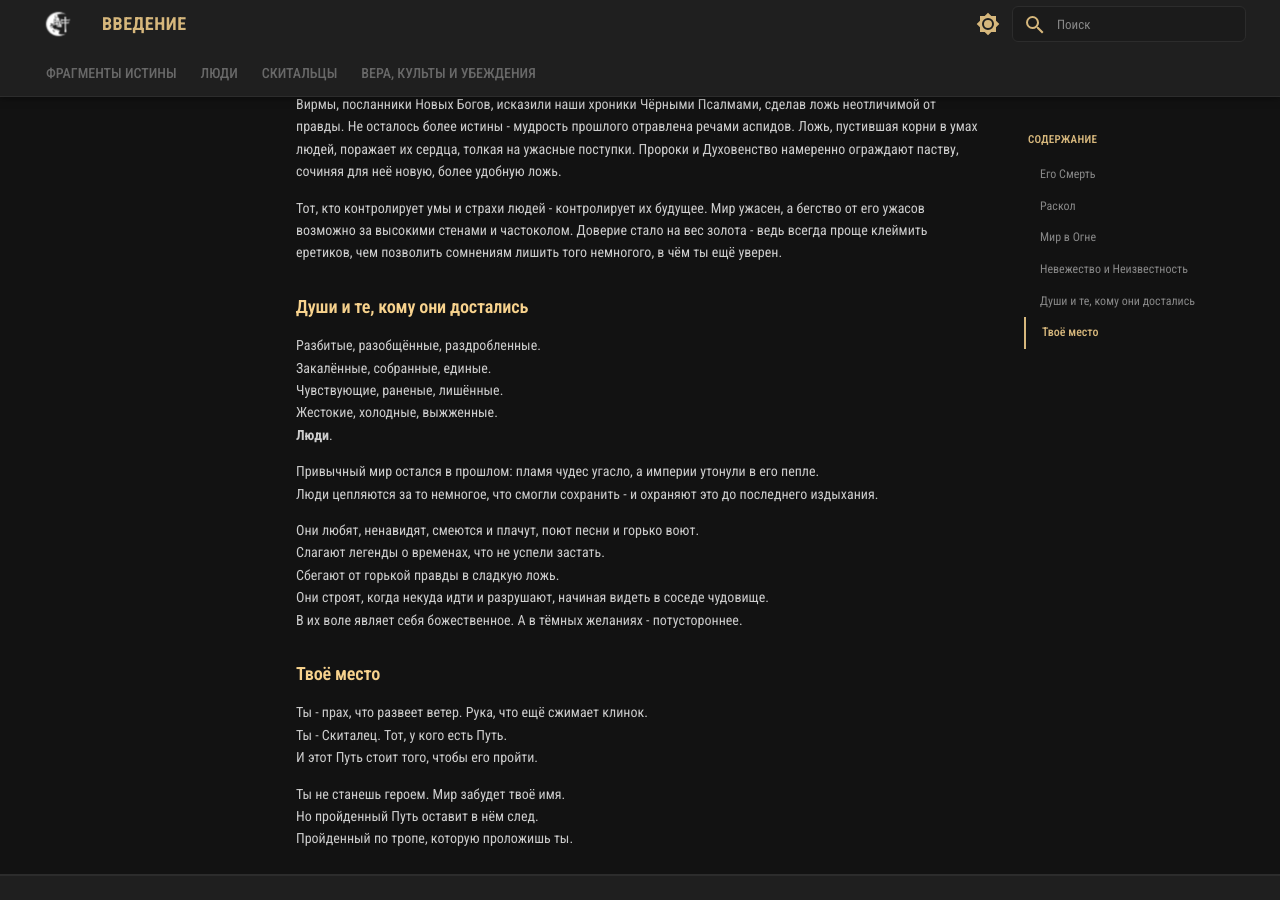
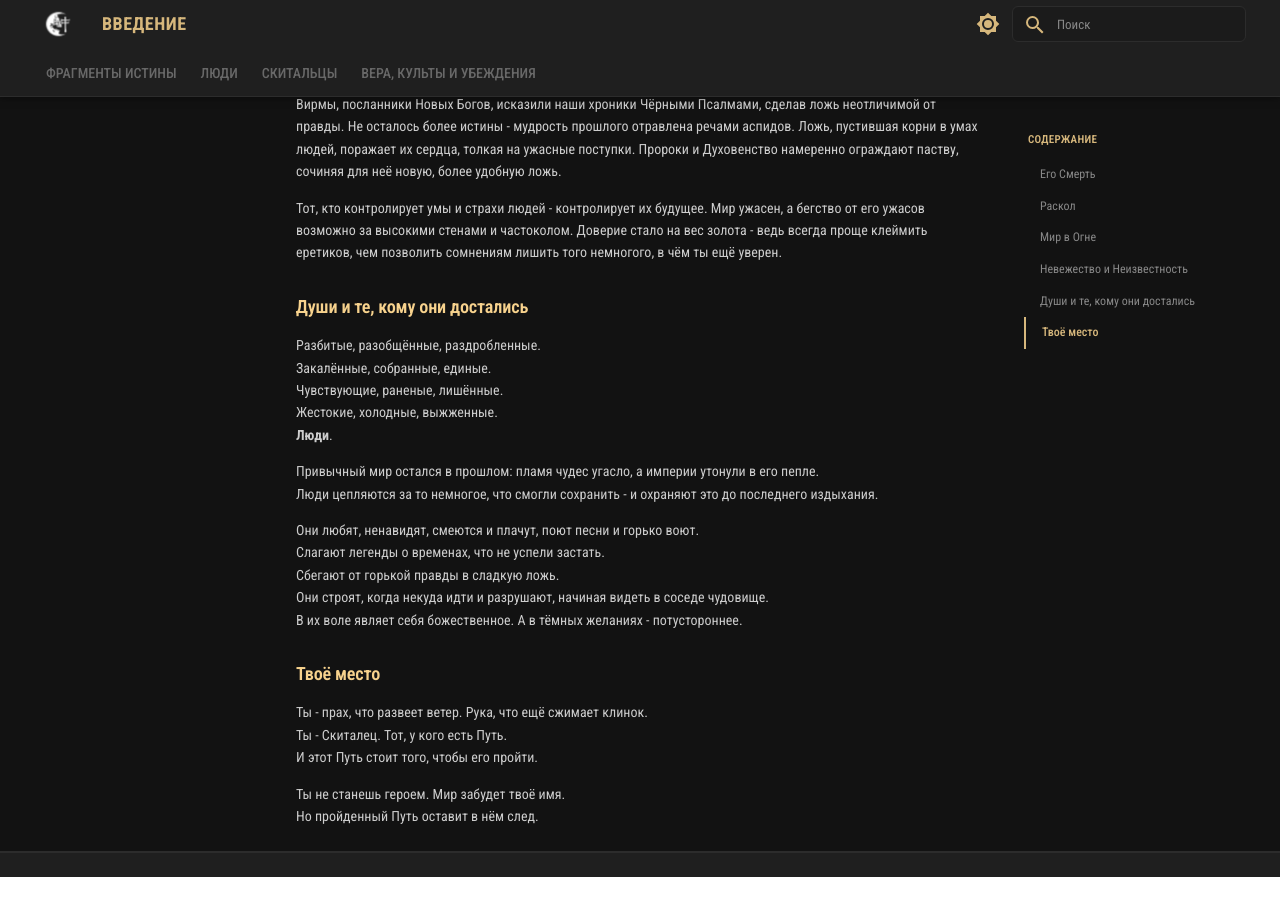
Before and after one commit to kiothesungod/hexenflame, an MkDocs documentation site: the page built from docs/index.md, in a window 1280 px wide and 900 px high, scrolled down 1082 px. Built offline with MkDocs 1.6.1 and Material for MkDocs 9.7.7, drawn with Linux system fonts in a browser that asks for light colours; some web fonts are replaced; after the commit the page ends 1959 px from its top, so only the background shows below that.

Commit message:
chore: минорные литературные правки

```diff
--- a/docs/index.md
+++ b/docs/index.md
@@ -45,4 +45,3 @@
 
 Ты не станешь героем. Мир забудет твоё имя.
 Но пройденный Путь оставит в нём след.
-Пройденный по тропе, которую проложишь ты.
```
